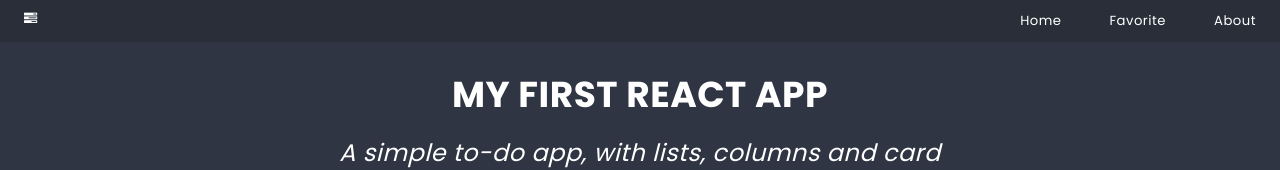
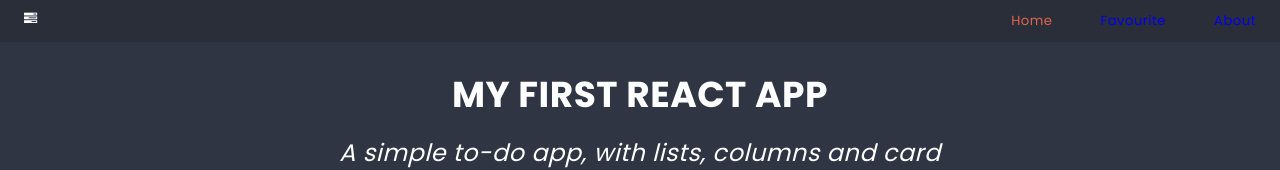
Before and after one commit to krzysztoflaudanski/pro2, a React (Create React App) app: page / in a window 1280 px wide. Shown: the top 170 px of the page. Built offline with nearby package versions, Linux system fonts and the light colour scheme.

Commit message:
add link color

```diff
--- a/src/components/NavBar/NavBar.js
+++ b/src/components/NavBar/NavBar.js
@@ -1,4 +1,5 @@
 import styles from './NavBar.module.scss'
+import { NavLink } from 'react-router-dom';
 
 const NavBar = () => {
     return (
@@ -9,9 +10,12 @@
                 </div>
                 <div className={styles.nav__links}>
                     <ul>
-                        <li><a href='/'>Home</a></li>
-                        <li><a href='/favorite'>Favorite</a></li>
-                        <li><a href='/about'>About</a></li>
+                        <li><NavLink className={(({ isActive }) => isActive ? styles.linkActive : undefined)}
+                            to="/">Home</NavLink></li>
+                        <li><NavLink className={({ isActive }) => isActive ? styles.linkActive : undefined}
+                            to="/favorite">Favourite</NavLink></li>
+                        <li><NavLink className={({ isActive }) => isActive ? styles.linkActive : undefined}
+                            to="/about">About</NavLink></li>
                     </ul>
                 </div>
             </div>
--- a/src/components/NavBar/NavBar.module.scss
+++ b/src/components/NavBar/NavBar.module.scss
@@ -11,13 +11,17 @@
     }
 }
 
+.linkActive {
+    color: $color-warning;
+}
+
 .nav__links {
     li {
-        a{
-        color: $color-light;
+        a {
+        //color: $color-light;
         text-decoration: none;
         }
         display:inline;
-        margin: 0 24px
+        margin: 0 24px;
     }
 }
```
